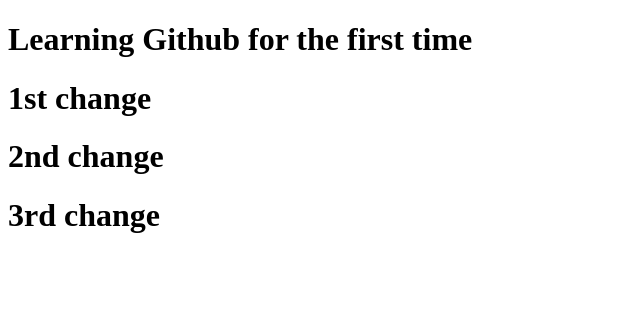
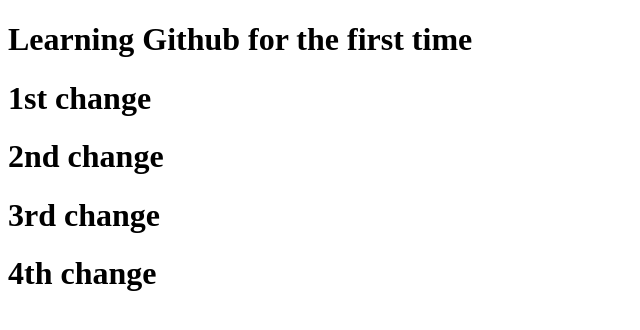
Before and after one commit to Shaikh-NM/test, a plain HTML site: page index.html in a window 1280 px wide. Shown: the whole page, without its empty margins (0-640 px from the left). Drawn offline with Linux system fonts and the light colour scheme.

Commit message:
4th commit

```diff
--- a/index.html
+++ b/index.html
@@ -10,5 +10,6 @@
     <h1>1st change</h1>
     <h1>2nd change</h1>
     <h1>3rd change</h1>
+    <h1>4th change</h1>
   </body>
 </html>
```
